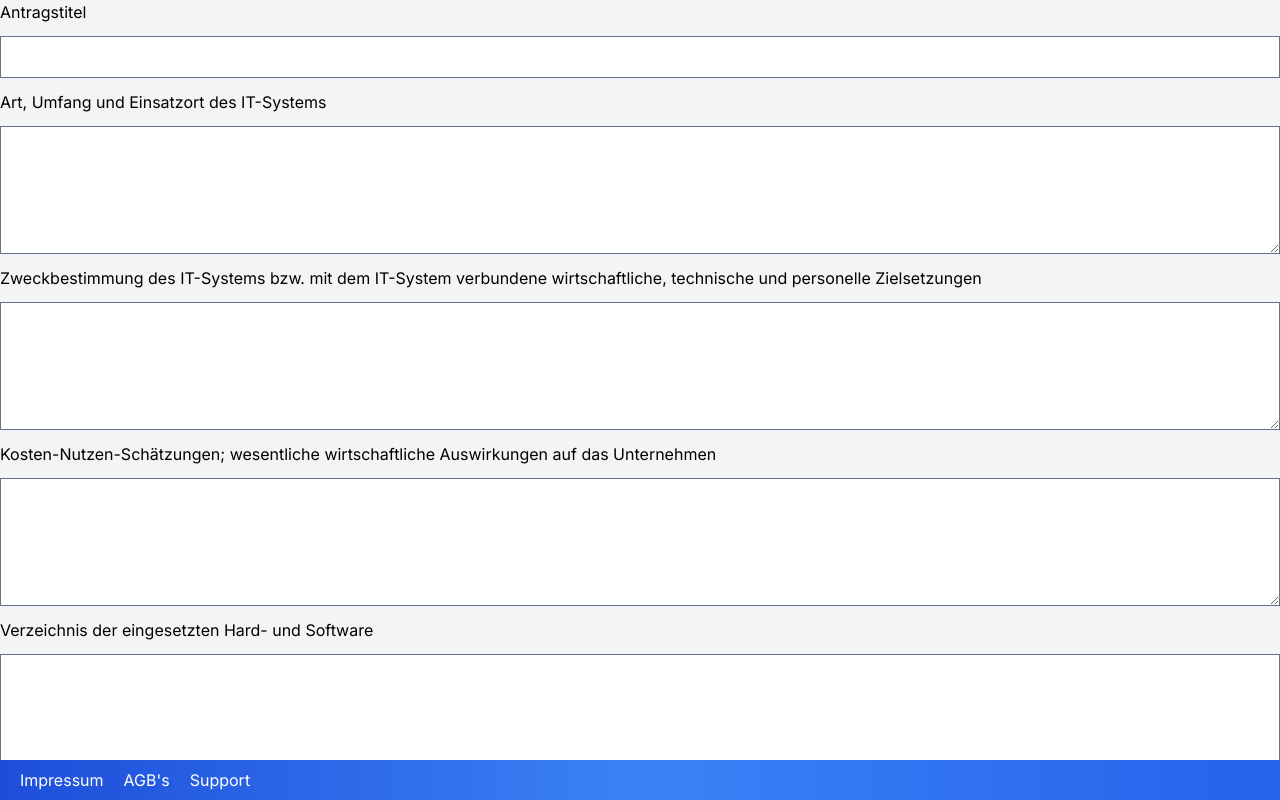
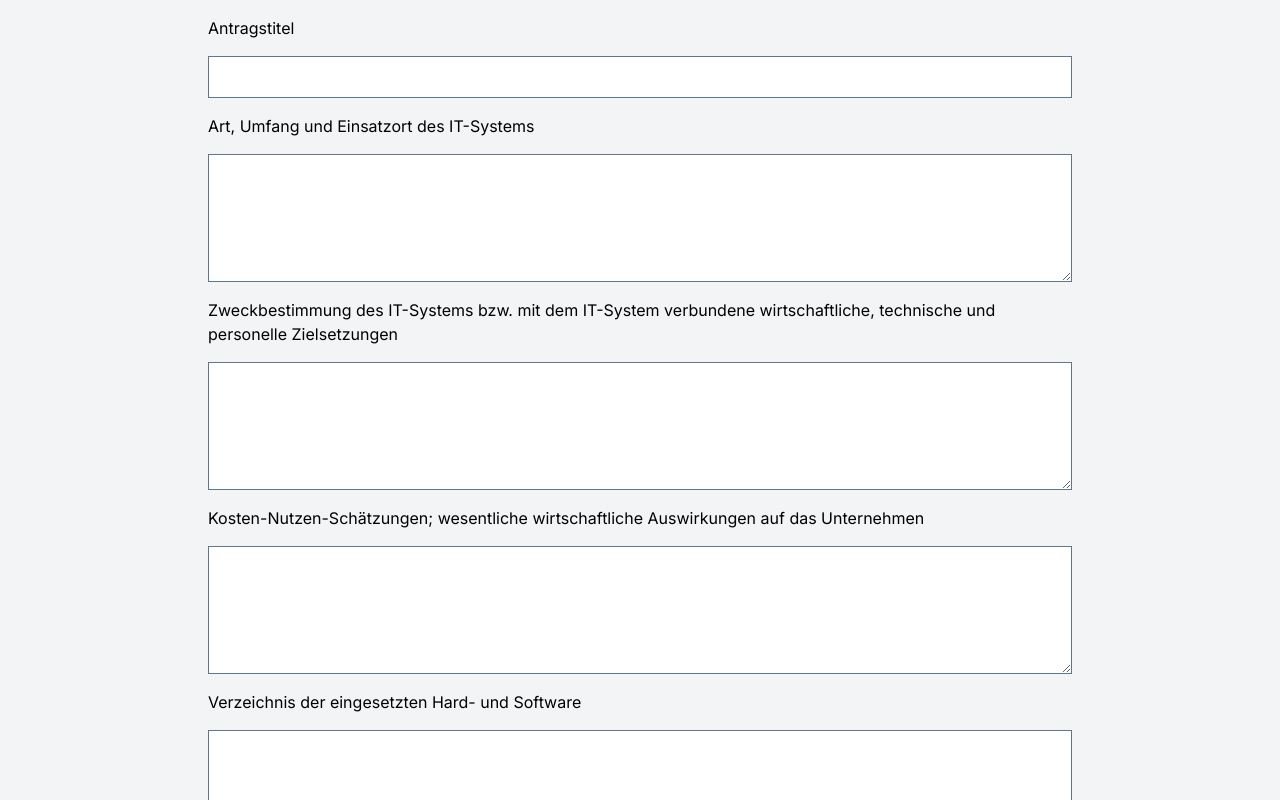
Before and after one commit to MarcelLeonMrgic/mockup---REST-API, a Next.js app: page /antragErstellen in a window 1280 px wide. Shown: the top 800 px of the page. Built offline with nearby package versions, Linux system fonts and the light colour scheme.

Commit message:
Antrag erstellen textarea design

```diff
--- a/src/app/antragErstellen/page.tsx
+++ b/src/app/antragErstellen/page.tsx
@@ -41,7 +41,7 @@ export default function AntragErstellen(){
 
                 return (
                 <>
-                    <form onSubmit={handleSubmit} className="flex flex-col gap-3">
+                    <form onSubmit={handleSubmit} className="flex flex-col gap-4 max-w-4xl mx-auto p-4">
                         <h1>Antragstitel</h1>
                         <input
                             className="border border-slate-500 p-2"
--- a/src/app/layout.tsx
+++ b/src/app/layout.tsx
@@ -26,7 +26,7 @@ export default function RootLayout({
             {children}
 
     </div>
-    <Footer/>
+
     </body>
     </html>
 );
```
